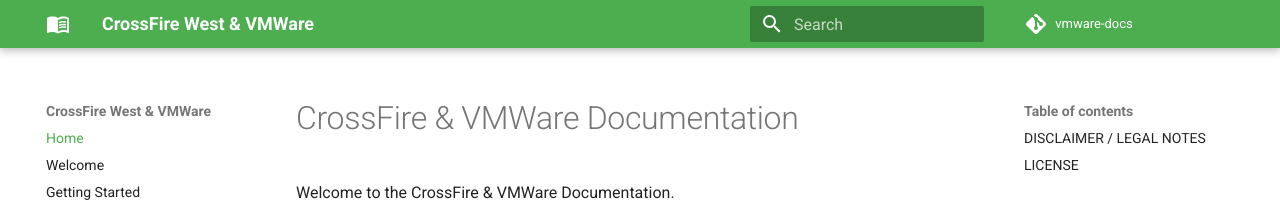
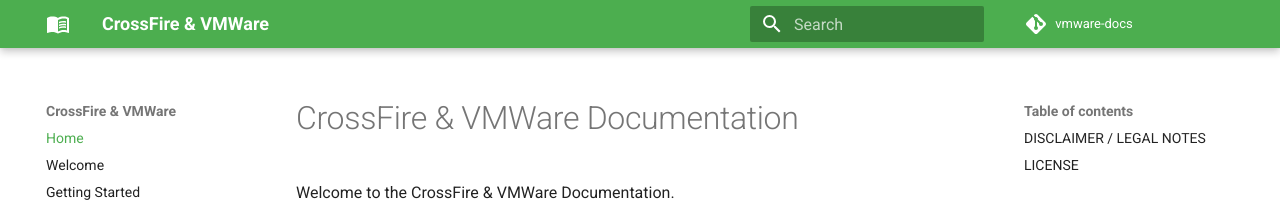
Before and after one commit to cfna/vmware-docs, an MkDocs documentation site: the page built from pages/index.md, in a window 1280 px wide. Shown: the top 207 px of the page. Built offline with MkDocs 1.6.1 and Material for MkDocs 9.7.7, drawn with Linux system fonts in a browser that asks for light colours; comment, search, counter and statistics services are not loaded.

Commit message:
Updated documentation meta info

```diff
--- a/mkdocs.yml
+++ b/mkdocs.yml
@@ -1,7 +1,7 @@
 # general information
 
-site_name: CrossFire West & VMWare
-site_description: Setup instructions to run CrossFire West on a Virtual Machine using VMWare.
+site_name: CrossFire & VMWare
+site_description: Setup instructions to run CrossFire on a Virtual Machine using VMWare.
 site_author: PDDStudio & Contributors
 site_url: 'https://cfna.github.io/vmware-docs'
 
```
